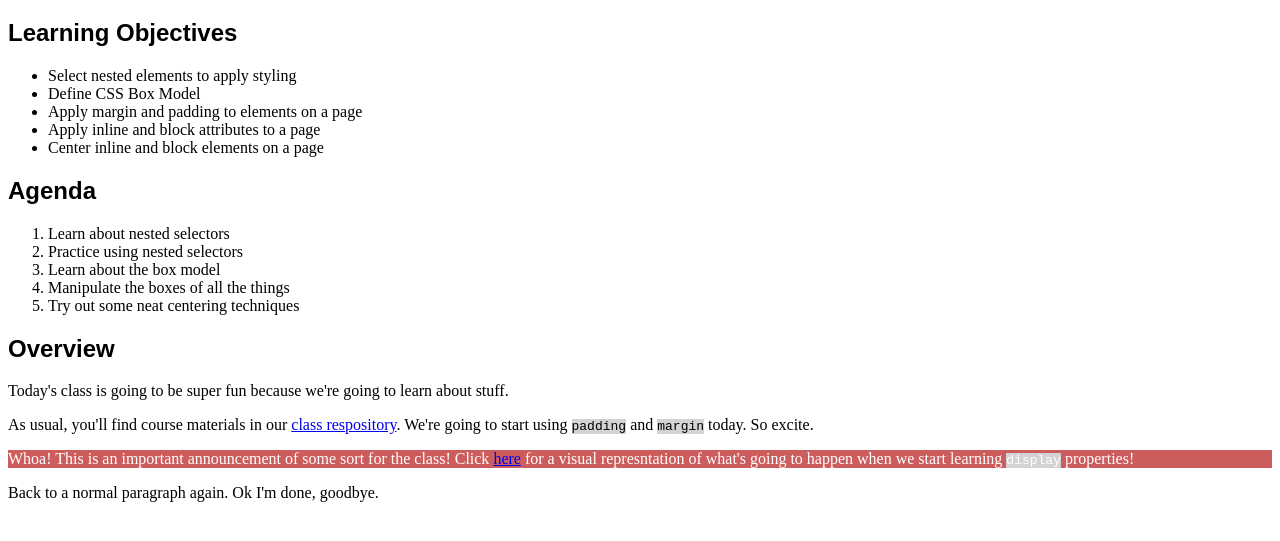
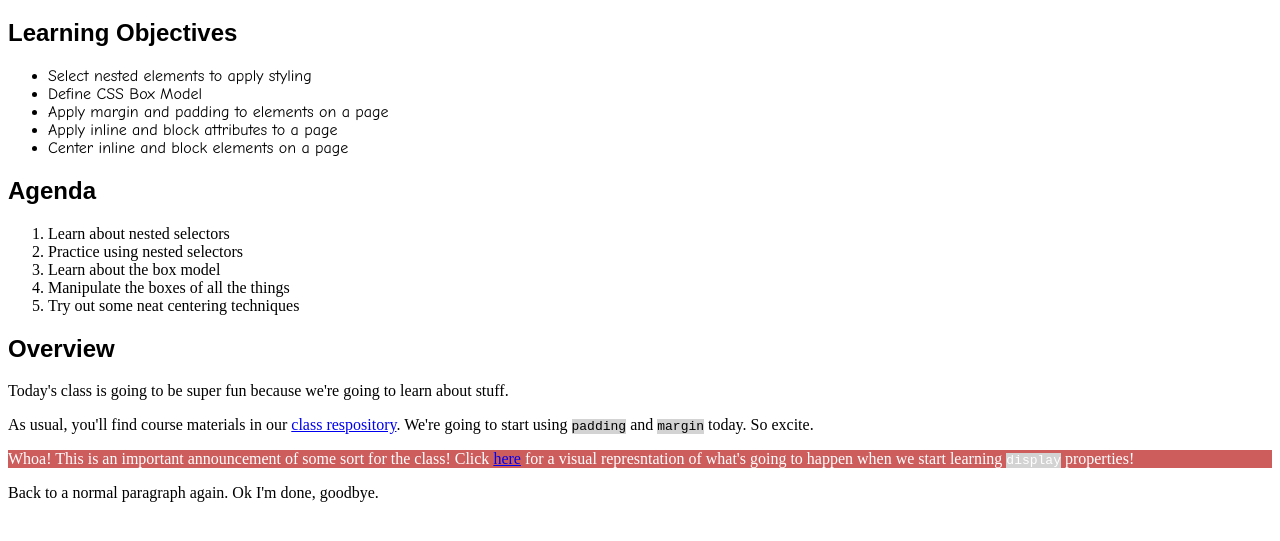
Before and after one commit to clvrnametk/FEWD, a plain HTML site: page 03_box_model/nested/index.html in a window 1280 px wide. Shown: the part 61-602 px from the top of the page. Drawn offline with Linux system fonts and the light colour scheme.

Commit message:
Added Comi Sans MS to ul li

```diff
--- a/03_box_model/nested/style.css
+++ b/03_box_model/nested/style.css
@@ -10,3 +10,11 @@ code {
   background-color: indianred;
   color: white;
 }
+
+ul li{
+  font-family: "Comic Sans MS";
+}
+
+ol{
+
+}
```
